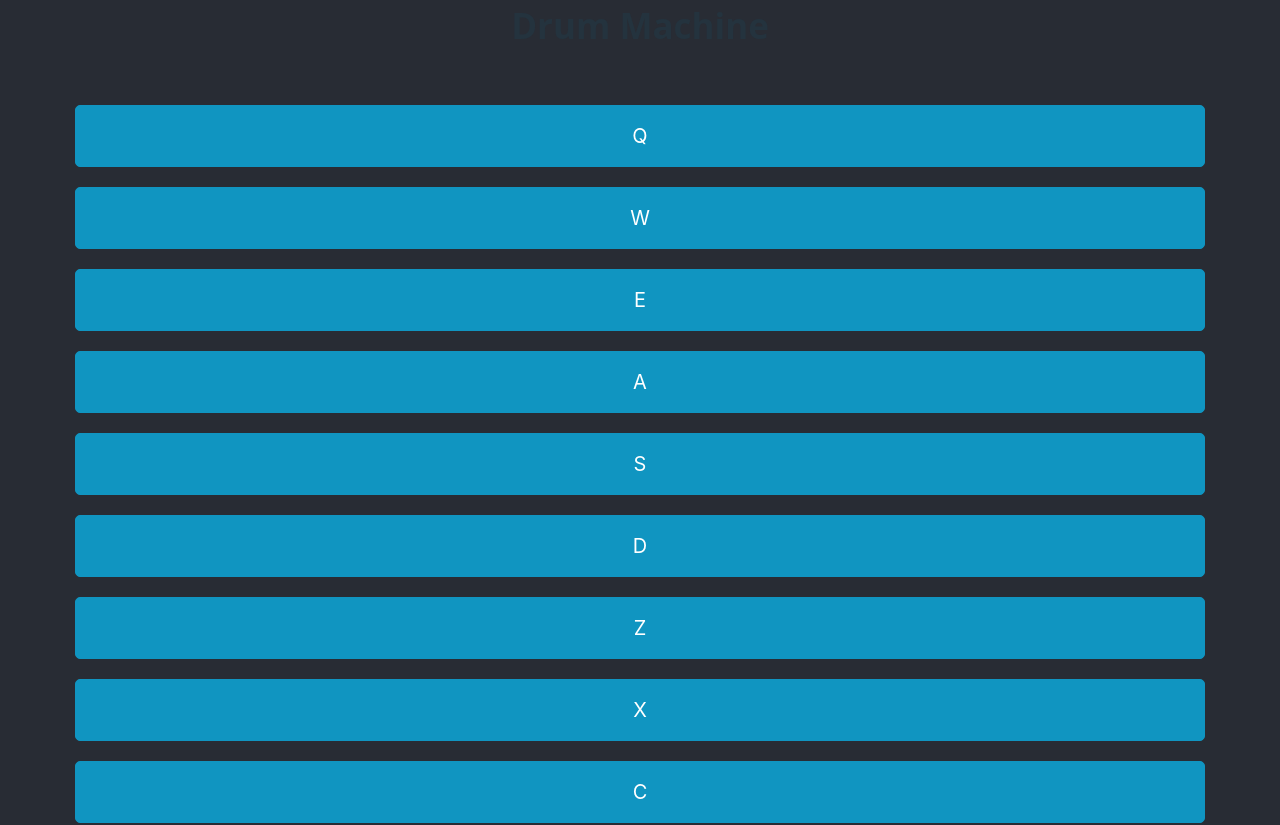
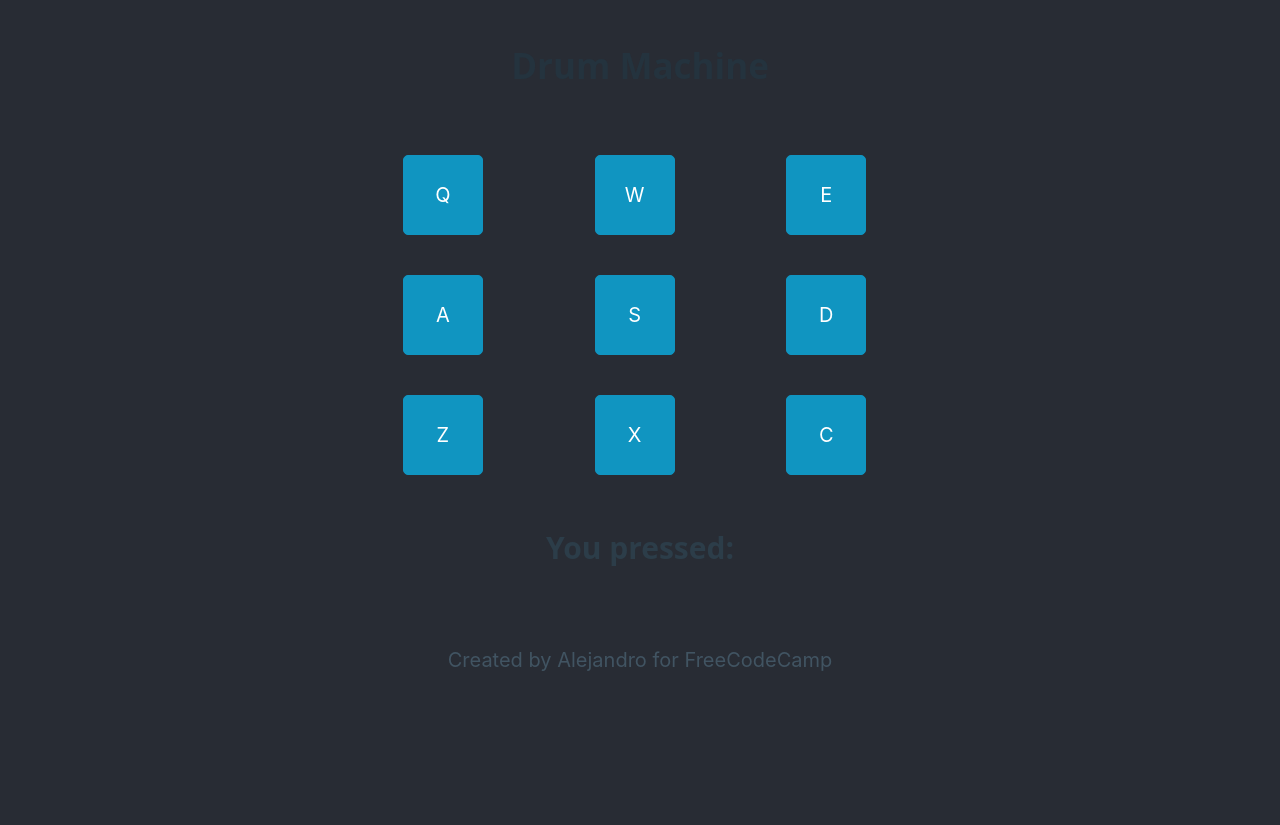
Before and after one commit to deku-95/drum-machine, a React (Create React App) app: page / in a window 1280 px wide. Shown: the top 825 px of the page. After the commit the page ends 800 px from the top, so only its background shows below. Built offline with nearby package versions, Linux system fonts and the light colour scheme.

Commit message:
Showing the pressed keys

```diff
--- a/src/App.css
+++ b/src/App.css
@@ -1,8 +1,39 @@
 html{
-  background-color: #282c34;
+  background-color: #282c34 !important;
+  color: white !important;
 }
 
 .App {
 
   text-align: center;
 }
+
+.App-header{
+  margin-top: 5vh;
+}
+
+
+
+button{
+  width: 80px !important;
+  max-width: 80px !important;
+  height: 80px;
+  max-height: 80px;
+  font-size: 1em !important;
+}
+
+
+.wrapper{
+  display: grid;
+  grid-template-columns: 1fr 1fr 1fr;
+  grid-gap: 10px;
+  margin-top: 10px;
+  margin-left: 25%;
+  margin-right: 25% !important;
+}
+
+@media only screen and (max-width: 600px) {
+  .wrapper{
+    margin-left: 10% !important;
+  }
+}
--- a/src/App.js
+++ b/src/App.js
@@ -4,25 +4,27 @@ import { Pad } from "./Functions";
 import keySounds from "./KeySounds";
 
 function App() {
-
+ const [pressedKeys, record] = React.useState("");
   return (
     <div className="App">
 
+
+      <div className="drum-machine container">
       <header className="App-header">
         <h2>Drum Machine</h2>
       </header>
-      <div className="drum-machine">
+        <div id="display" className="wrapper">
+          {keySounds.map((sound) => (
+            <Pad key={sound.id} sound={sound}  className="drum-pad" id={sound.id} record={record} />
+          ))}
+          </div>
+          <br />
+          {/* Show they key trigger you pressed */}
 
-        <div id="drum-machine" className="container">
-          {keySounds.map((sound) => (
-            <Pad key={sound.id} sound={sound}  className="drum-pad" id={sound.id} />
-          ))}
-
-          <br />
-          <h4>You pressed:</h4>
+          <h3 class>You pressed: {pressedKeys}</h3>
           <br />
           <p>Created by Alejandro for FreeCodeCamp</p>
-        </div>
+
       </div>
     </div>
   );
--- a/src/Functions.jsx
+++ b/src/Functions.jsx
@@ -1,7 +1,7 @@
 import React from "react";
 
 
-function Pad({ sound }) {
+function Pad({ sound, record }) {
     const [active, setActive] = React.useState(false);
 
     React.useEffect(() => {
@@ -23,12 +23,13 @@ function Pad({ sound }) {
       setTimeout(() => setActive(false), 200);
       audio.currentTime = 0;
       audio.play();
+      record(sound.id + "");
     };
 
     return (
-      <div className="btn">
-        <button onClick={playSound} className="drum-pad">
-          <audio className={`clip ${active && 'secondary'}`} id={sound.keyTrigger} src={sound.url} />
+      <div className="wrapper">
+        <button onClick={playSound} className={`drum-pad ${active && 'secondary'}`}>
+          <audio className="clip" id={sound.keyTrigger} src={sound.url} />
           {sound.keyTrigger}
         </button>
       </div>
```
